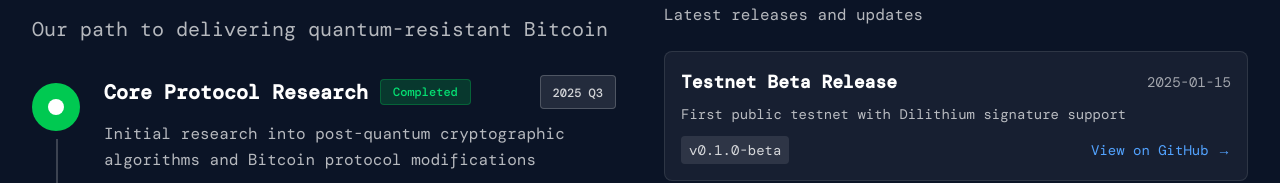
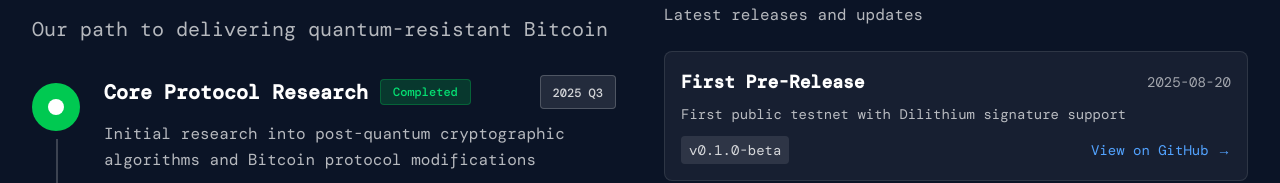
Before and after one commit to en-tropyc/bitcoin-quantum-website, a Next.js app: page /development in a window 1280 px wide. Shown: the part 445-628 px from the top of the page. Built offline with nearby package versions, Linux system fonts and the light colour scheme; a web font is replaced by a local one.

Commit message:
Updating content

```diff
--- a/src/app/development/page.tsx
+++ b/src/app/development/page.tsx
@@ -51,10 +51,10 @@
   const releases = [
     {
       version: "v0.1.0-beta",
-      date: "2025-01-15",
-      title: "Testnet Beta Release",
+      date: "2025-08-20",
+      title: "First Pre-Release",
       description: "First public testnet with Dilithium signature support",
-      link: "https://github.com/btq-ag/BTQ-Core/releases/tag/v0.1.0-beta"
+      link: "https://github.com/btq-ag/BTQ-Core/releases/tag/v0.1.0"
     },
     {
       version: "v0.2.1",
```
